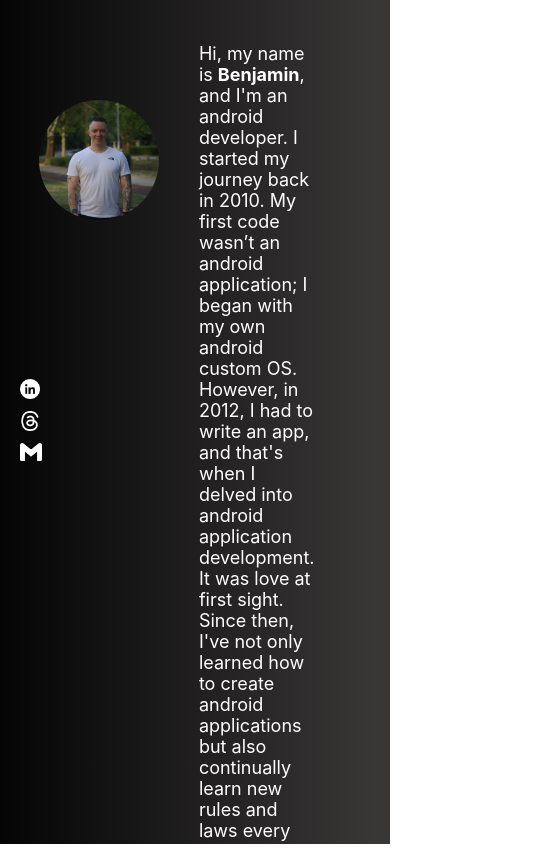
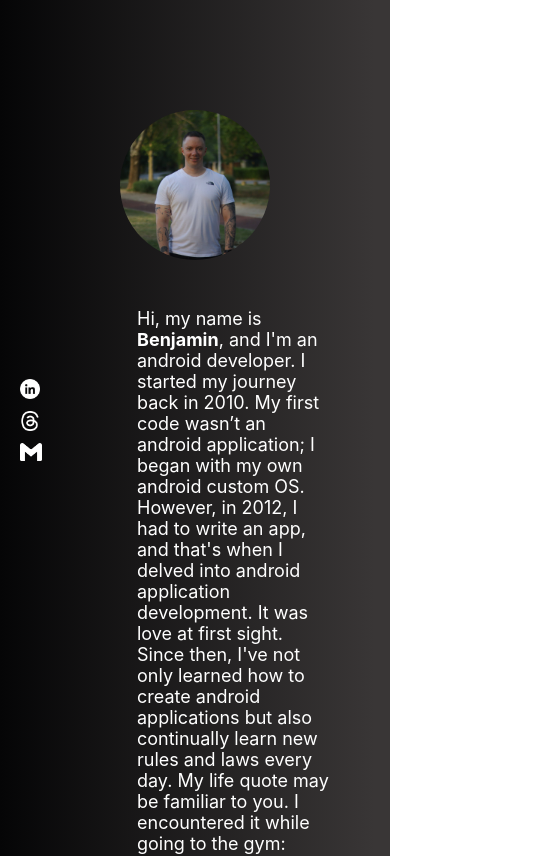
Before and after one commit to Bbeniful/personal_website, a React (Create React App) app: page / in a window 390 px wide. Shown: the top 856 px of the page, 556 px wide, since content can reach past the window. Built offline with nearby package versions, Linux system fonts and the light colour scheme.

Commit message:
fixes mobile size

```diff
--- a/src/style/App.css
+++ b/src/style/App.css
@@ -39,7 +39,13 @@
 
 
 #main_container{
-  height: 100vh;
   background: rgb(5,5,6);
   background: linear-gradient(90deg, rgba(5,5,6,1) 0%, rgba(57,54,54,1) 96%);
 }
+
+@media (max-width: 768px) {
+  #main_container{
+    background: rgb(5,5,6);
+    background: linear-gradient(90deg, rgba(5,5,6,1) 0%, rgba(57,54,54,1) 96%);
+  }
+}
--- a/src/style/main_style.css
+++ b/src/style/main_style.css
@@ -129,19 +129,7 @@
 }
 
   /* Media query for smaller screens */
-@media (max-width: 768px) {
-  .personal-details {
-    padding: 10px;
-  }
 
-  .personal-details h2 {
-    font-size: 24px; /* Adjust font size for smaller screens */
-  }
-
-  .personal-details li {
-    font-size: 14px; /* Adjust font size for list items */
-  }
-}
 
 /* Media query for mobile screens */
 @media (max-width: 480px) {
@@ -198,3 +186,49 @@
 vertical-align: middle;
 line-height: 50px;
   }
+
+  @media (max-width: 768px) {
+    .app {
+      padding: 10px;
+    }
+
+    .main-content {
+      height: auto;
+      display: flex;
+      flex-direction: column;
+    }
+
+  .left-section,
+  .right-section {
+    height: 100%;
+    width: 100%; /* Set full width for smaller screens */
+    margin: 0; /* Remove margins */
+  }
+  .left-section {
+    align-items: center; /* Center align items */
+  }
+
+  .right-section {
+    margin-top: 20px; /* Add space between sections */
+  }
+
+  .image-container {
+    width: 40vw; /* Adjust image size for smaller screens */
+    height: 40vw; /* Adjust image size for smaller screens */
+    max-width: 150px; /* Adjust maximum width for smaller screens */
+    max-height: 150px; /* Adjust maximum height for smaller screens */
+  }
+
+  .social-links {
+    display:inline
+  }
+
+  .personal-details {
+    margin-left: 5rem;
+    font-size: 18px;
+    width: auto;
+    height: auto;
+      color: white;
+      padding: 10px;
+    }
+  }
```
